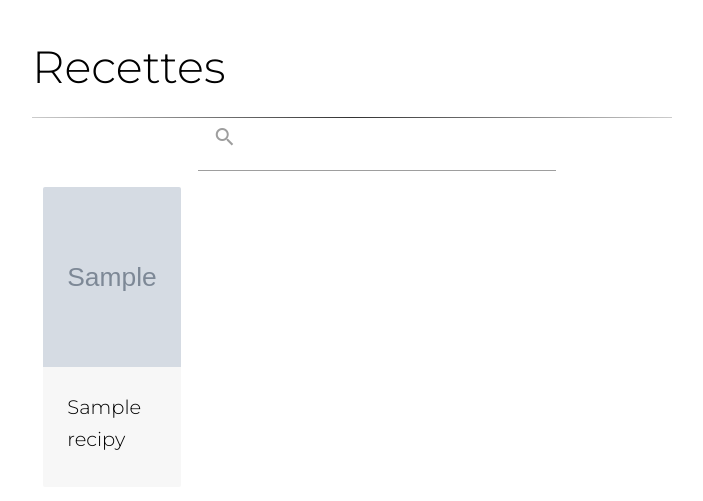
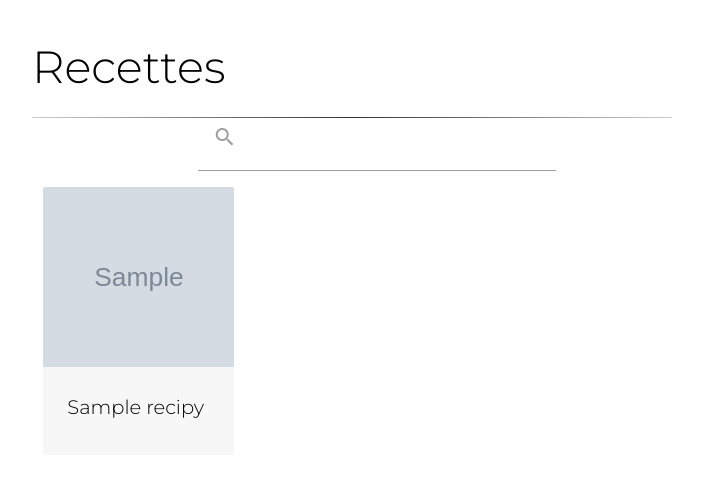
Before and after one commit to pierreyvesdonze/cooking, a Symfony app: template templates/recipe/index.html.twig in a window 1280 px wide. Shown: the part 64-565 px from the top of the page, without its empty margins (288-991 px from the left). Run offline with Twig, Linux system fonts and the light colour scheme; the template is opened without the code that fills it: most values are stand-ins (such as "Sample title", 1, 10 or a date in 2020); grey boxes marked "Sample" are stand-in pictures; some libraries are stand-ins or nearby versions.

Commit message:
just 3 column for recipies index

```diff
--- a/templates/recipe/index.html.twig
+++ b/templates/recipe/index.html.twig
@@ -11,7 +11,7 @@
 {# Recipies #}
 <div class="row">
     {% for recipe in recipies %}
-    <div class="card-container col s6 m3" data-category="{{ recipe.category.title }}" data-title="{{ recipe.title }}">
+    <div class="card-container col s6 m4" data-category="{{ recipe.category.title }}" data-title="{{ recipe.title }}">
         <a href="{{ path('app_recipe_show', {'id':recipe.id}) }}" class="card-link">
             <div class="card small">
                 <div class="card-image">
```
Also changed, not shown: public/assets/js/recipeFilter.js.
